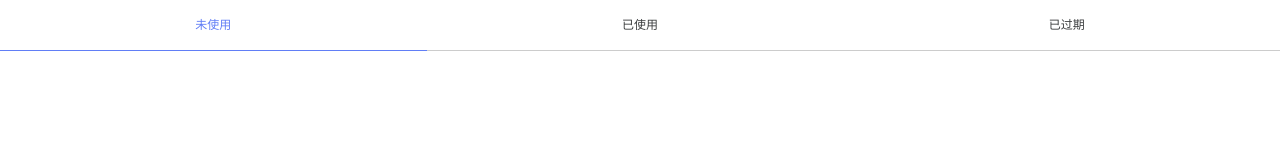
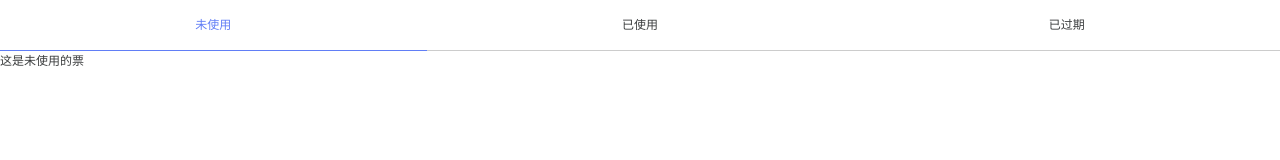
Before and after one commit to liminge365/text3, a plain HTML site: page lianxi/index.html in a window 1280 px wide. Drawn offline with Linux system fonts and the light colour scheme.

Commit message:
修改成功

```diff
--- a/lianxi/index.html
+++ b/lianxi/index.html
@@ -19,7 +19,7 @@
        </ul>
    </header>
    <div class="content">
-
+       这是未使用的票
    </div>
    <script type="text/javascript" src="js/zepto.min.js"></script>
    <script type="text/javascript" src="js/event.js"></script>
```
Also changed, not shown: lianxi/css/index.sass (line endings or trailing spaces).
